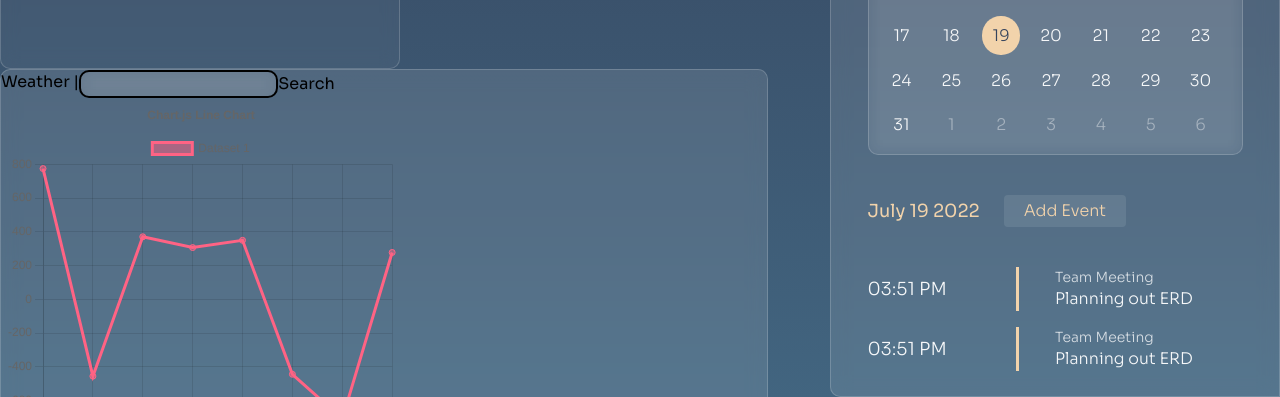
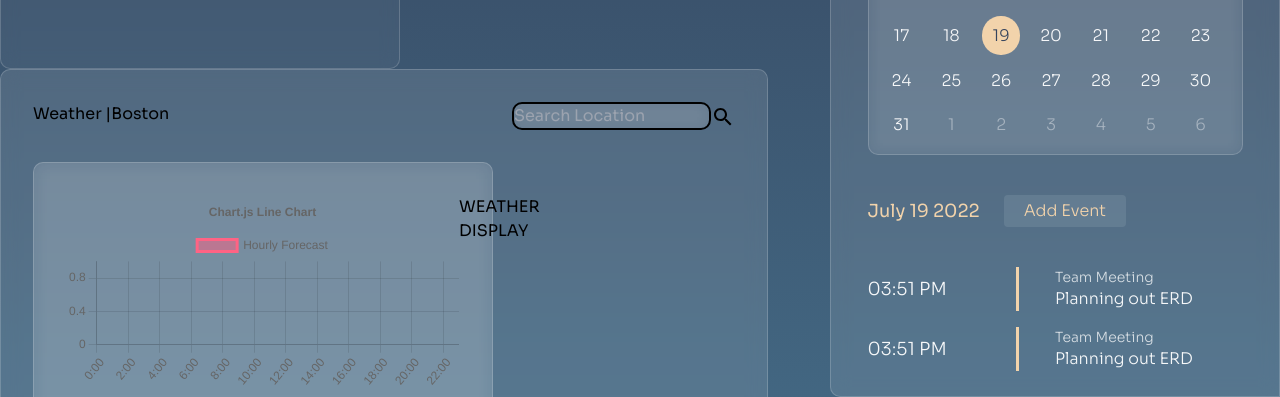
Before and after one commit to b-delacruz/suitespace-front-end, a React (Create React App) app: page / in a window 1280 px wide. Shown: the part 403-800 px from the top of the page. Built offline with nearby package versions, Linux system fonts and the light colour scheme; no server answers.

Commit message:
Adds working weather graph and refactored API calls

```diff
--- a/src/components/Weather/WeatherGraph.jsx
+++ b/src/components/Weather/WeatherGraph.jsx
@@ -1,4 +1,6 @@
 import React from 'react';
+import { Line } from 'react-chartjs-2';
+import { faker } from '@faker-js/faker';
 import {
   Chart as ChartJS,
   CategoryScale,
@@ -9,8 +11,6 @@ import {
   Tooltip,
   Legend,
 } from 'chart.js';
-import { Line } from 'react-chartjs-2';
-import {faker} from '@faker-js/faker';
 import './weather.css'
 
 ChartJS.register(
@@ -23,7 +23,26 @@ ChartJS.register(
   Legend
 );
 
-export const options = {
+// const labels = ['00:00', '01:00', '02:00', '03:00', '04:00', '05:00', '06:00', '07:00', '08:00', '09:00', '10:00', '11:00',
+// '12:00', '13:00', '14:00', '15:00', '16:00', '17:00', '18:00', '19:00', '20:00', '21:00', '22:00', '23:00'];
+
+
+const WeatherDisplay = (props) => {
+
+  let labels = []
+  let hourData = []
+  for (let i = 0; i < 24; i++) {
+    labels.push(`${i}:00`)
+  }
+
+  if (props.weather?.forecast) {
+    const day = props.weather.forecast.forecastday
+    hourData = (day[0]).hour.map(hour => {
+      return hour.temp_f
+    })
+  }
+
+  const options = {
     responsive: true,
     plugins: {
       legend: {
@@ -36,14 +55,12 @@ export const options = {
     },
   };
 
-const labels = ['January', 'February', 'March', 'April', 'May', 'June', 'July', 'August'];
-
-export const data = {
+  const data = {
     labels,
     datasets: [
       {
-      label: 'Dataset 1',
-      data: labels.map(() => faker.datatype.number({ min: -1000, max: 1000 })),
+        label: 'Hourly Forecast',
+        data: hourData.map(hour => hour),
         borderColor: 'rgb(255, 99, 132)',
         backgroundColor: 'rgba(255, 99, 132, 0.5)',
       }
@@ -51,7 +68,9 @@ export const data = {
   };
 
 
-const WeatherDisplay = (props) => {
+
+
+
   return <Line className='weather-graph' options={options} data={data} />
 }
 
--- a/src/components/Weather/WeatherNav.jsx
+++ b/src/components/Weather/WeatherNav.jsx
@@ -6,8 +6,10 @@ const WeatherNav = (props) => {
   return (
     <>
       <div className='weather-nav'>
-        <h2>Weather | </h2>
-        {/* <h2>{props.searchlocation.location.name}</h2> */}
+        <div className='weather-nav-name-container'>
+          <h2>Weather | </h2>
+          <h2>{props.searchLocation}</h2>
+        </div>
         <WeatherSearchForm/>
       </div>
     </>
--- a/src/components/Weather/WeatherSearchForm.jsx
+++ b/src/components/Weather/WeatherSearchForm.jsx
@@ -1,4 +1,5 @@
 import { useState } from 'react'
+import SearchIcon from '@mui/icons-material/Search';
 import './weather.css'
 
 const WeatherSearchForm = (props) => {
@@ -20,12 +21,13 @@ const WeatherSearchForm = (props) => {
         <form onSubmit={handleSubmit}>
           <input className='weather-input-item'
             name="query"
-            type="text"
+            type="search"
+            placeholder="Search Location"
             autoComplete="off"
             value={formData.query}
             onChange={handleChange}
           />
-          <button type="submit">Search</button>
+          <button type="submit"><SearchIcon/></button>
         </form>
       </div>
     </>
--- a/src/components/Weather/weather.css
+++ b/src/components/Weather/weather.css
@@ -12,5 +12,12 @@
 
 .weather-nav {
   display:flex;
-  display:inline-flex
+  flex-direction: row;
+  justify-content: space-between;
+  margin:2rem;
 }
+
+.weather-nav-name-container {
+  display:inline-flex;
+  align-items: flex-start;
+}
--- a/src/pages/Weather/Weather.jsx
+++ b/src/pages/Weather/Weather.jsx
@@ -21,7 +21,7 @@ const getLocationInfo = () => {
   } else if (weatherService.getLocationLocalStorage()) {
     return weatherService.getLocationLocalStorage()
   } else {
-    return 'New York'
+    return 'Boston'
   }
 }
 
@@ -39,25 +39,19 @@ const getDisplayPref = () => {
 
 const Weather = (props) => {
 
-  // Weather States for all 3 data
-  const [weatherCurrent, setWeatherCurrent] = useState({})
-  const [weatherHourly, setWeatherHourly] = useState({})
-  const [weatherDaily, setWeatherDaily] = useState({})
-
-  // Location state different from preference
   const [searchLocation, setSearchLocation] = useState( getLocationInfo() )
   const [displayPref, setDisplayPref] = useState( getDisplayPref() )
+  const [weather, setWeather] = useState({})
 
   useEffect(()=>{
-    const fetchWeatherDetails = async () => {
-      const weatherCurrentDetail = await weatherService.getCurrentDetails(searchLocation)
-      const weatherHourlyDetail = await weatherService.getHourlyDetails(searchLocation)
-      const weatherDailyDetail = await weatherService.getDailyDetails(searchLocation)
-      setWeatherCurrent(weatherCurrentDetail)
-      setWeatherHourly(weatherHourlyDetail)
-      setWeatherDaily(weatherDailyDetail)
+    try{
+      weatherService.getWeatherDetails(searchLocation)
+      .then(result => {
+        setWeather(result)
+      })
+    } catch(error) {
+      console.log(error)
     }
-    fetchWeatherDetails()
 
   },[searchLocation])
 
@@ -68,9 +62,9 @@ const Weather = (props) => {
   return (
     <>
       <div className='weather-container'>
-        <WeatherNav className='weather-nav'/>
-        <div>
-          <WeatherGraph className='weather-graph'/>
+        <WeatherNav className='weather-nav' searchLocation={searchLocation}/>
+        <div className='weather-body'>
+          <WeatherGraph className='weather-graph' weather={weather}/>
           <WeatherDisplay className='weather-display'/>
         </div>
       </div>
--- a/src/pages/Weather/weather.css
+++ b/src/pages/Weather/weather.css
@@ -6,3 +6,16 @@
   border: 1px solid rgba( 255, 255, 255, 0.18 );
   width: 60%;
 }
+
+.weather-body {
+  background: rgba(255, 255, 255, 0.111);
+  backdrop-filter: blur( 9px );
+  -webkit-backdrop-filter: blur( 9px );
+  border-radius: 10px;
+  border: 1px solid rgba( 255, 255, 255, 0.18 );
+  width: 60%;
+  display: flex;
+  flex-direction: row;
+  padding: 2rem;
+  margin: 2rem;
+}
--- a/src/services/weatherService.js
+++ b/src/services/weatherService.js
@@ -20,27 +20,40 @@ async function getPref() {
   return res.json()
 }
 
-async function getCurrentDetails(location) {
-  const res = await fetch(`${SERVER_URL}/${location}/current`)
+async function getWeatherDetails(location) {
+  const res = await fetch(`${SERVER_URL}/${location}/`)
   return res.json()
 }
 
-async function getHourlyDetails(location) {
-  const res = await fetch(`${SERVER_URL}/${location}/hourly`)
+async function createWeatherPref(location) {
+  const res = await fetch(SERVER_URL, {
+    method: 'POST',
+    headers: {
+      'Authorization': `Bearer ${tokenService.getToken()}`,
+      'Content-Type': 'application/json'
+    },
+    body: JSON.stringify(location)
+  })
   return res.json()
 }
 
-async function getDailyDetails(location) {
-  const res = await fetch(`${SERVER_URL}/${location}/daily`)
-  return res.json()
+async function updateWeatherPref(location) {
+  const res = await fetch(`${SERVER_URL}/${location._id}`, {
+    method: 'PUT',
+    headers: {
+      'Content-Type': 'application/json',
+      'Authorization': `Bearer ${tokenService.getToken()}`
+    },
+    body: JSON.stringify(location)
+  })
+	return res.json()
 }
-
 
 export {
   getPref,
-  getCurrentDetails,
-  getHourlyDetails,
-  getDailyDetails,
+  getWeatherDetails,
   setLocationLocalStorage,
-  getLocationLocalStorage
+  getLocationLocalStorage,
+  createWeatherPref,
+  updateWeatherPref
 }
```
Lines whose indentation alone changed are shown as unchanged.
